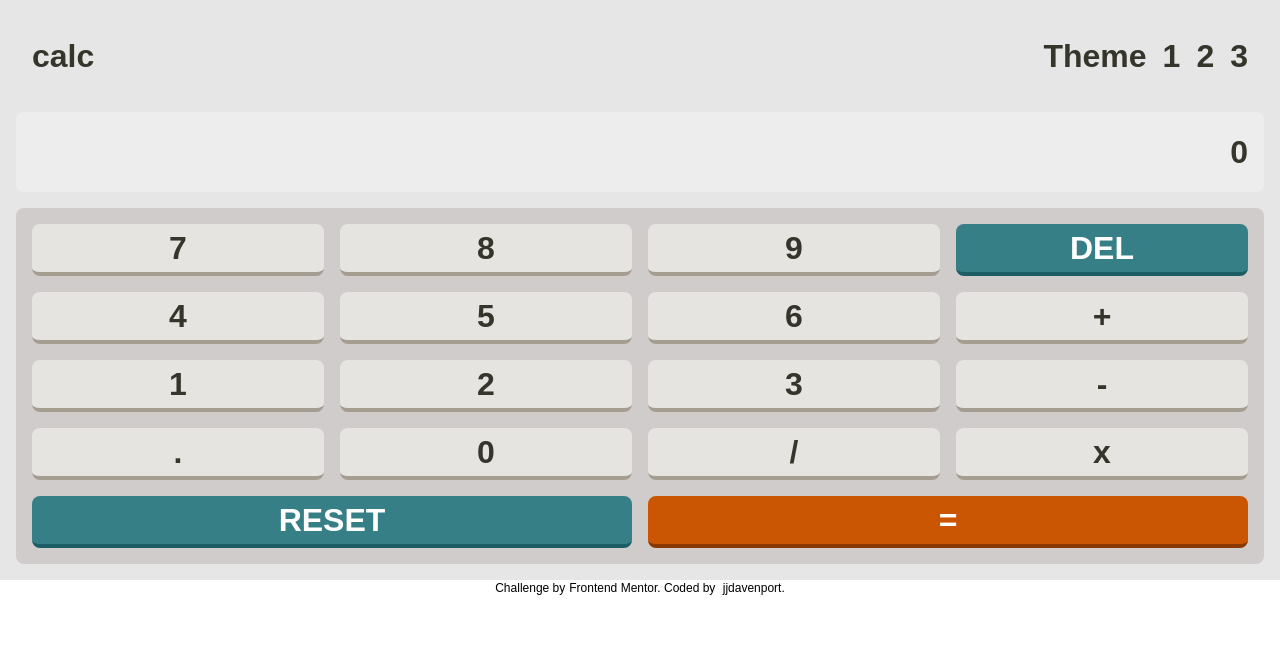
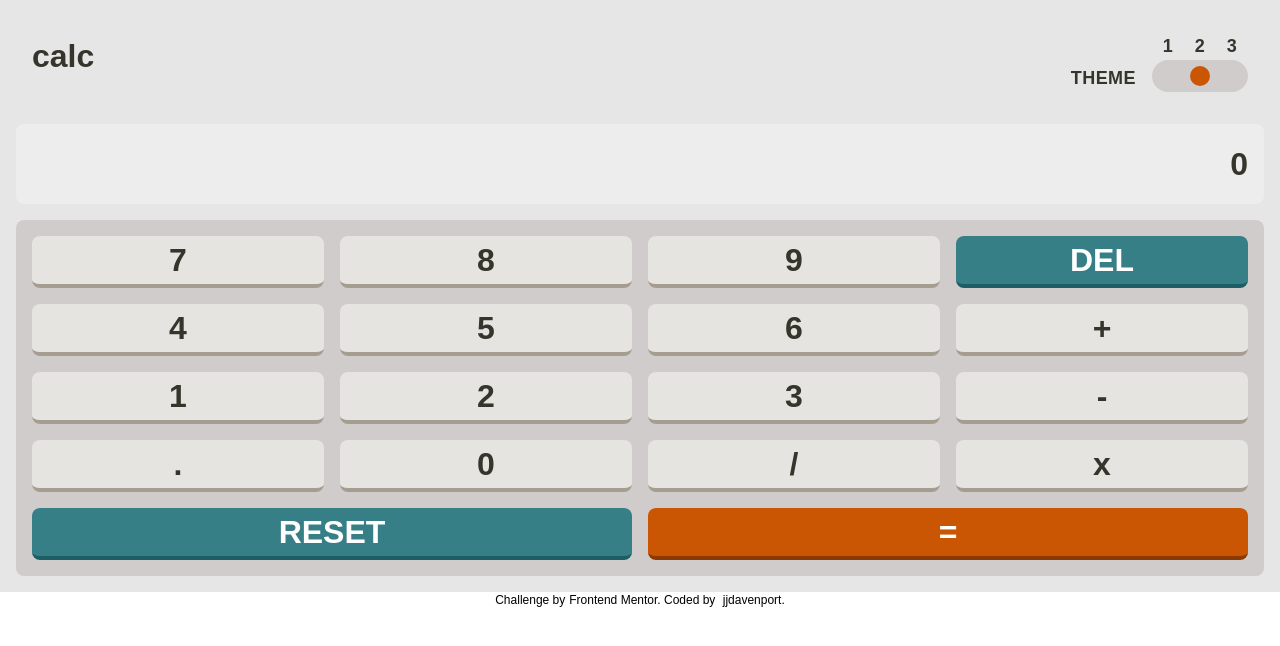
Before and after one commit to jjdavenport/calculator-app-main, a React (Vite) app: page / in a window 1280 px wide. Shown: the top 646 px of the page. Built offline with nearby package versions, Linux system fonts and the light colour scheme.

Commit message:
add toggle button

```diff
--- a/src/App.jsx
+++ b/src/App.jsx
@@ -10,7 +10,7 @@ function App() {
   return (
     <>
       <div className="font-custom">
-        <main className="flex flex-col gap-4 p-4 text-textThreeFiveXl font-bold transition-colors duration-500 ease-in-out one:bg-mainBgTheme1 two:bg-mainBgTheme2 three:bg-mainBgTheme3">
+        <main className="flex flex-col gap-4 p-4 text-textThreeFiveXl font-bold transition-colors duration-700 ease-in-out one:bg-mainBgTheme1 two:bg-mainBgTheme2 three:bg-mainBgTheme3">
           <Header />
           <Output display={output} />
           <Keypad output={output} setOutput={setOutput} />
--- a/src/components/header.jsx
+++ b/src/components/header.jsx
@@ -31,11 +31,45 @@ const Header = () => {
     <>
       <header className="flex justify-between p-4 one:text-whiteTextTheme1 two:text-textGrayYellowTheme2 three:text-textLightYellowTheme3">
         <h1 className="lowercase">Calc</h1>
-        <label className="flex gap-4">
+        <label className="flex items-end gap-4 text-lg uppercase tracking-wide">
           Theme
-          <button onClick={() => setButton(1)}>1</button>
-          <button onClick={() => setButton(2)}>2</button>
-          <button onClick={() => setButton(3)}>3</button>
+          <div className="flex">
+            <label className="flex flex-col items-center">
+              1
+              <button
+                className="rounded-l-full p-2 transition-colors duration-300 one:bg-toggleBgTheme1 two:bg-toggleBgTheme2 three:bg-toggleBgTheme3"
+                onClick={() => setButton(1)}
+              >
+                <div
+                  className={`${button === 1 ? "scale-125 one:bg-darkRedKeyShadowTheme1" : "bg-none"} h-4 w-4 rounded-full transition-transform duration-300 ease-in-out`}
+                ></div>
+              </button>
+            </label>
+
+            <label className="flex flex-col items-center">
+              2
+              <button
+                className="p-2 transition-colors duration-300 one:bg-toggleBgTheme1 two:bg-toggleBgTheme2 three:bg-toggleBgTheme3"
+                onClick={() => setButton(2)}
+              >
+                <div
+                  className={`${button === 2 ? "scale-125 two:bg-orangeKeyBgTheme2" : "bg-none"} h-4 w-4 rounded-full transition-transform duration-300 ease-in-out`}
+                ></div>
+              </button>
+            </label>
+
+            <label className="flex flex-col items-center">
+              3
+              <button
+                className="rounded-r-full p-2 transition-colors duration-300 one:bg-toggleBgTheme1 two:bg-toggleBgTheme2 three:bg-toggleBgTheme3"
+                onClick={() => setButton(3)}
+              >
+                <div
+                  className={`${button === 3 ? "scale-125 bg-pureCyanKeyBgTheme3" : "bg-none"} h-4 w-4 rounded-full transition-transform duration-300 ease-in-out`}
+                ></div>
+              </button>
+            </label>
+          </div>
         </label>
       </header>
     </>
```
Also changed, not shown: src/components/keypad.jsx (+18 -18 lines).
